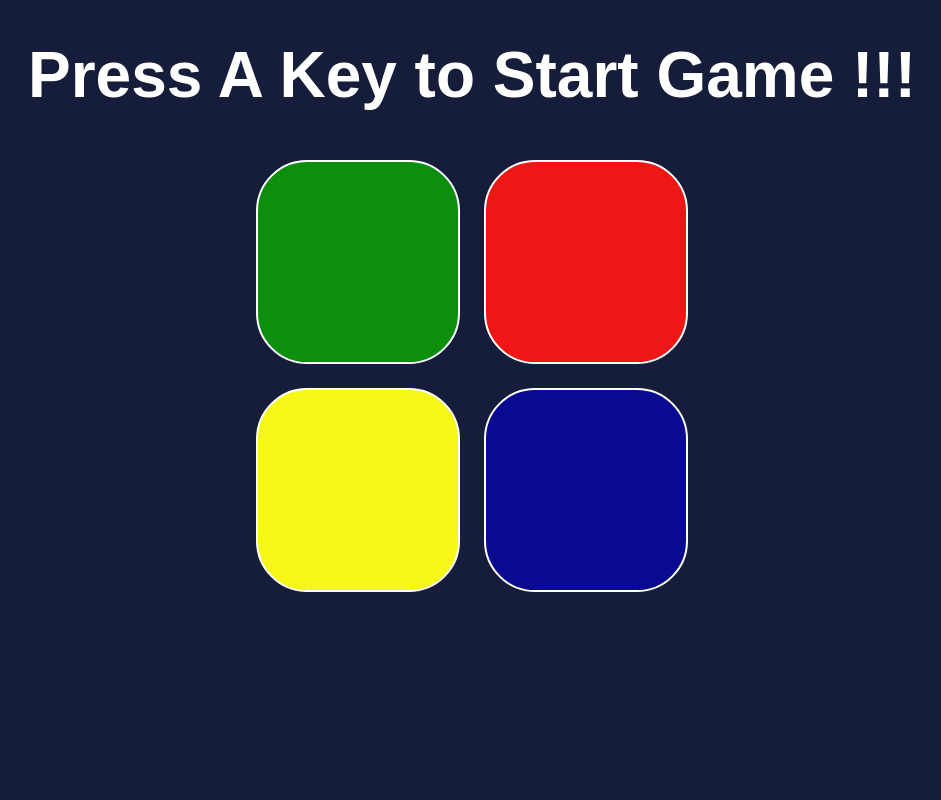
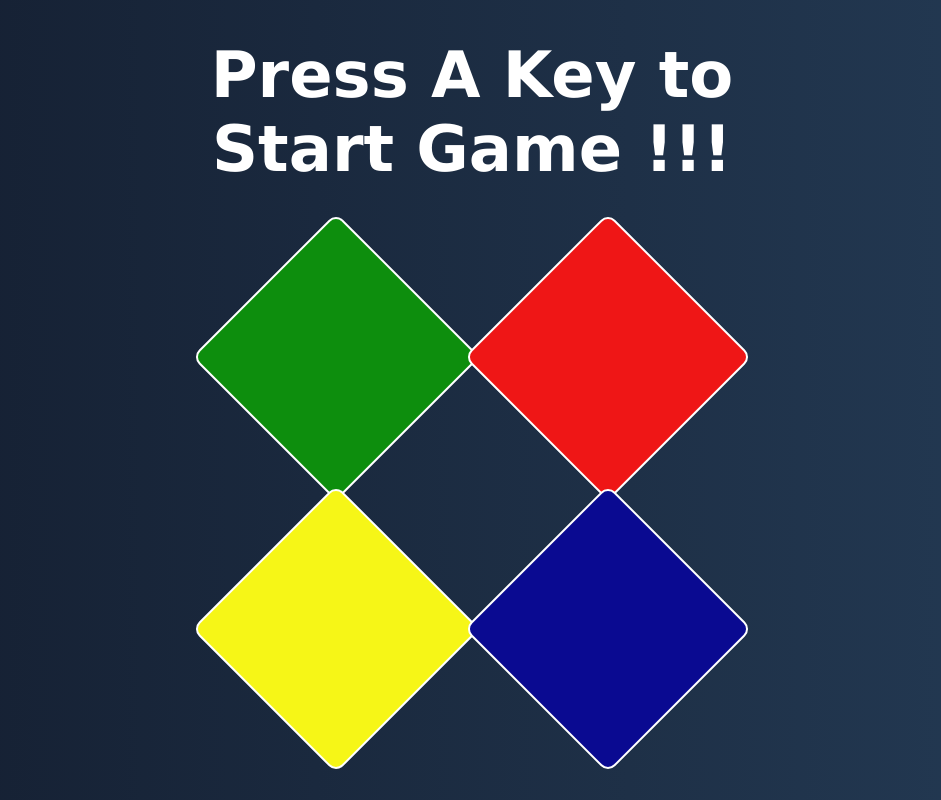
Before and after one commit to Mansi2412-web/Simon-game.github.io, a plain HTML site: page index.html in a window 1280 px wide. Shown: the whole page, without its empty margins (168-1109 px from the left). Drawn offline with nearby package versions, Linux system fonts and the light colour scheme.

Commit message:
Update styles.css

```diff
--- a/styles.css
+++ b/styles.css
@@ -1,12 +1,13 @@
 body {
   text-align: center;
-  background-color: #151D3B;
+  background-image: linear-gradient(to right, #141e30, #243b55);
 }
 
 #level-title {
-  font-family: sans-serif;
+  font-family: 'Lucida Sans', 'Lucida Sans Regular', 'Lucida Grande', 'Lucida Sans Unicode', Geneva, Verdana, sans-serif;
   font-size: 4rem;
-  margin:  3%;
+  margin:  3% 25%;
+  width: 50%;
   color: white;
 }
 
@@ -18,12 +19,13 @@ body {
 }
 
 .btn {
-  margin: 10px;
+  margin: 5%;
   display: inline-block;
   height: 200px;
   width: 200px;
   border: 2px solid rgb(255, 255, 255);
-  border-radius: 25%;
+  border-radius: 5%;
+  transform: rotate(135deg);
 }
 
 .game-over {
```
